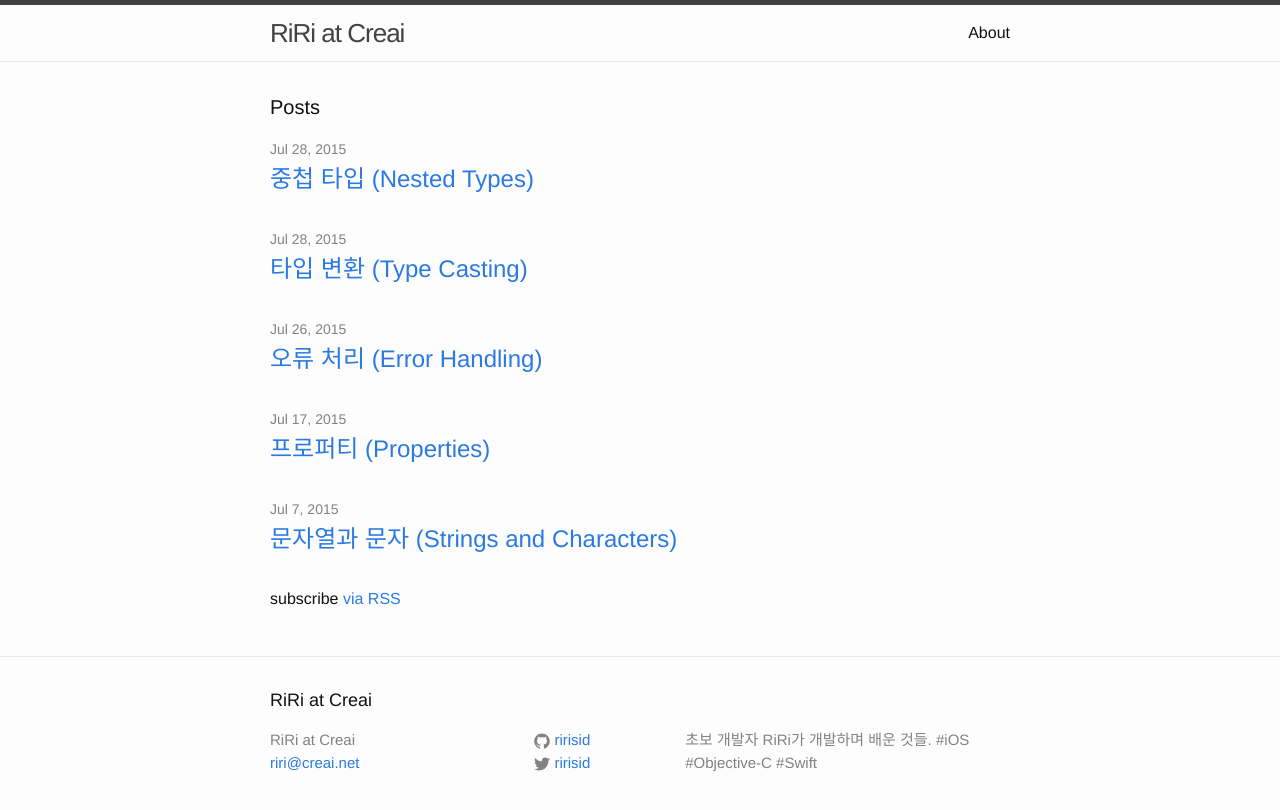
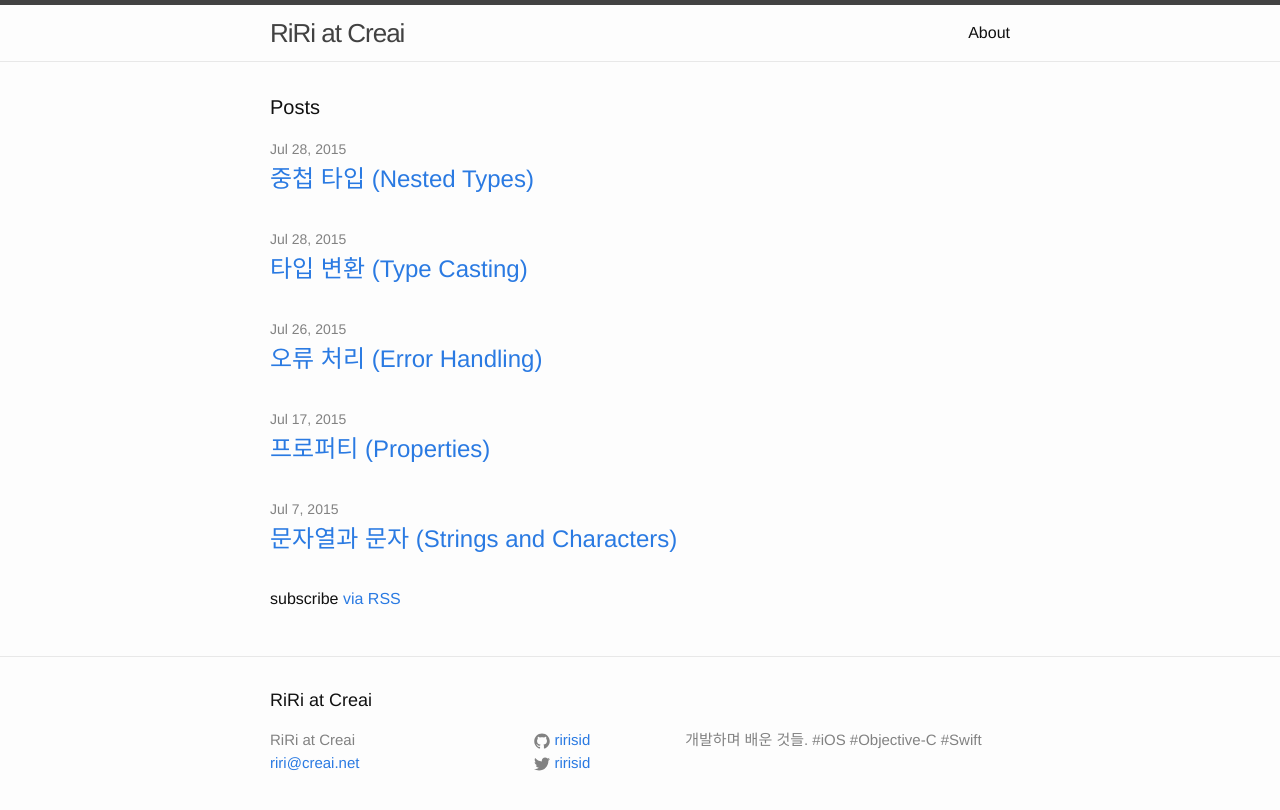
Before and after one commit to ririsid/ririsid.github.io, a Jekyll site: the page built from index.html, in a window 1280 px wide. Shown: the top 810 px of the page. Built offline with Jekyll 4.4.1, drawn with Linux system fonts in a browser that asks for light colours; Markdown is read by kramdown in place of the engine named in the settings.

Commit message:
설정 변경

```diff
--- /dev/null
+++ b/Gemfile
@@ -0,0 +1,2 @@
+source 'https://rubygems.org'
+gem 'github-pages', group: :jekyll_plugins
--- a/_config.yml
+++ b/_config.yml
@@ -1,15 +1,8 @@
 # Site settings
 title: RiRi at Creai
 email: riri@creai.net
-description: "초보 개발자 RiRi가 개발하며 배운 것들. #iOS #Objective-C #Swift"
+description: "개발하며 배운 것들. #iOS #Objective-C #Swift"
 baseurl: "" # the subpath of your site, e.g. /blog/
 url: "http://riri.creai.net" # the base hostname & protocol for your site
 twitter_username: ririsid
 github_username: ririsid
-
-# Build settings
-markdown: redcarpet
-highlighter: pygments
-
-redcarpet:
-  extensions: []
```
Also changed, not shown: Gemfile.lock (added).
